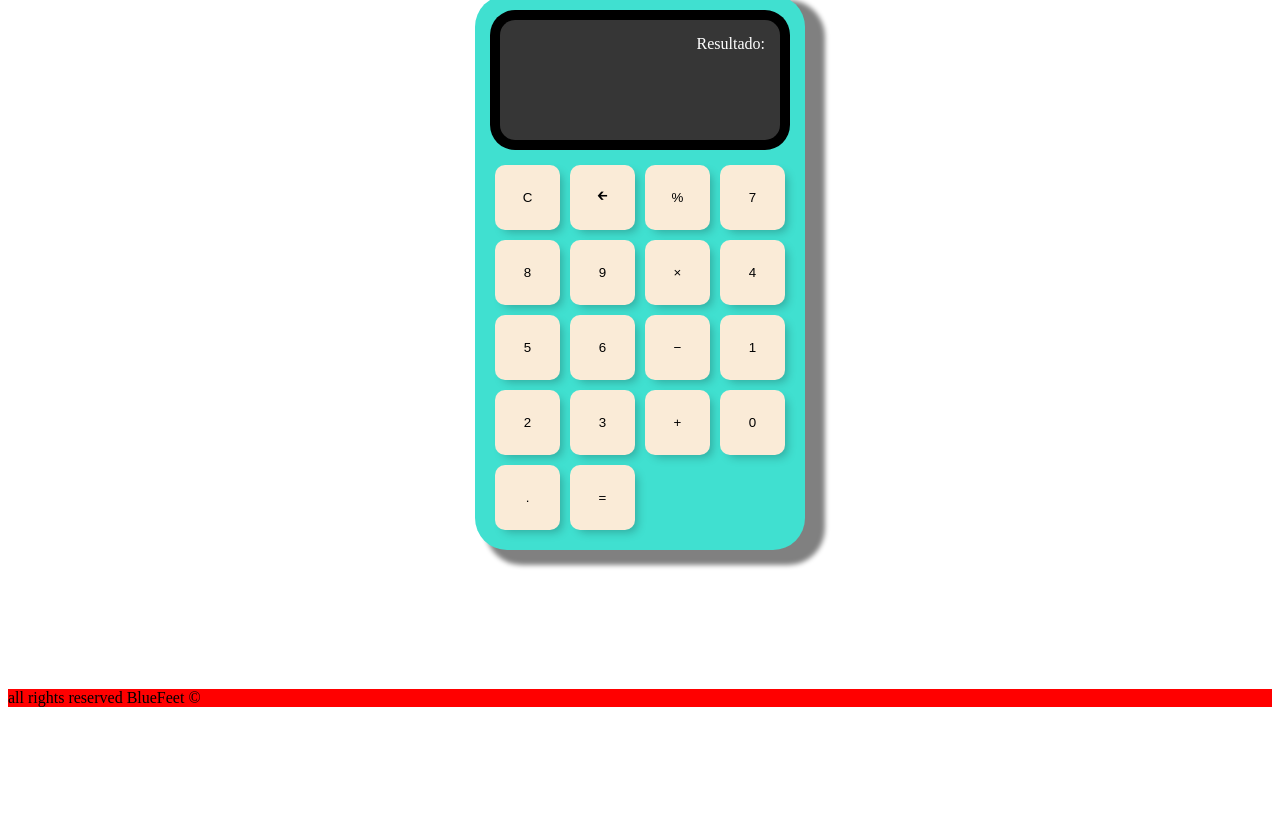
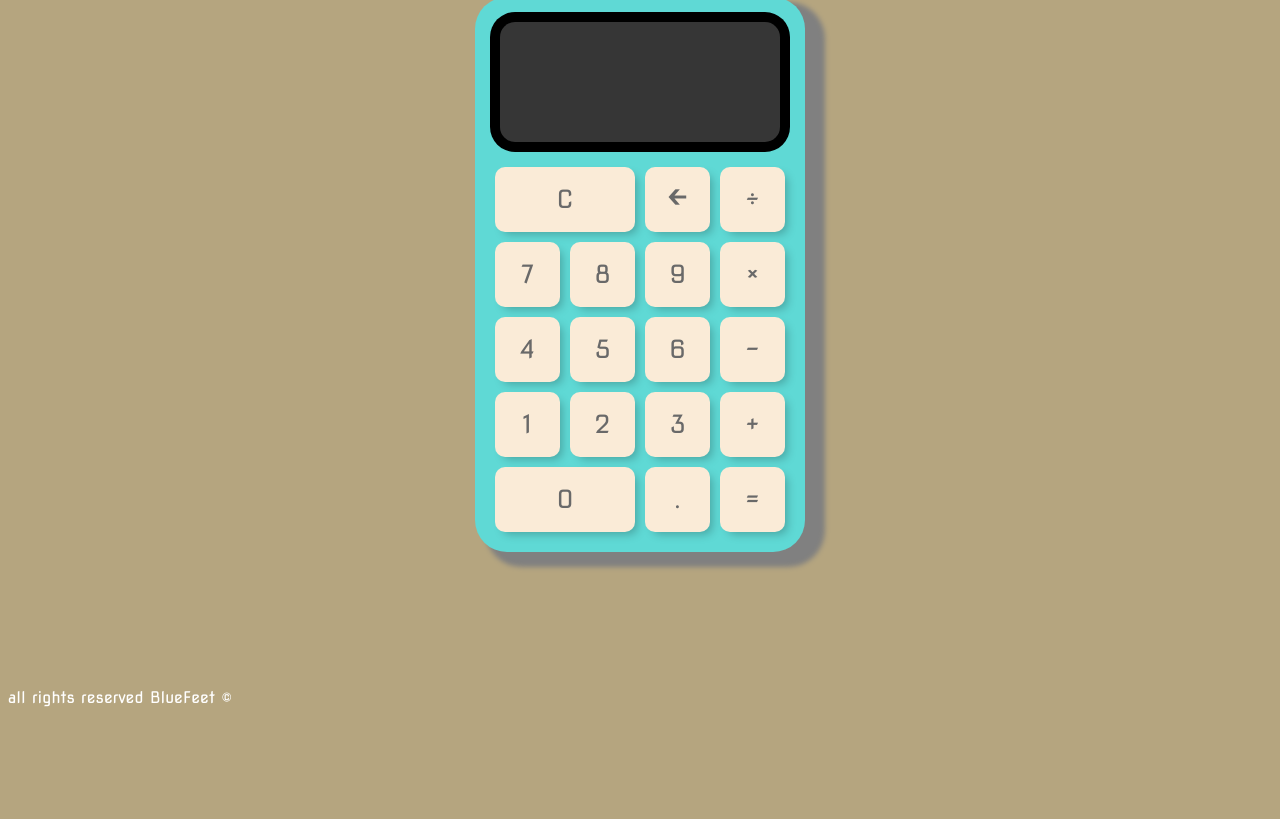
Before and after one commit to B1ueFeet/pw_u1_p5_sc, a plain HTML site: page html/calculator.html in a window 1280 px wide. Shown: the part 93-912 px from the top of the page. Drawn offline with Linux system fonts and the light colour scheme.

Commit message:
TALLER 12

```diff
--- a/css/calculator.css
+++ b/css/calculator.css
@@ -1,3 +1,9 @@
+@import url('https://fonts.googleapis.com/css2?family=Nova+Square&display=swap');
+*{
+    color: white;
+    font-family: 'Nova Square', sans-serif;
+
+}
 .container {
     display: flex;
     justify-content: center;
@@ -10,23 +16,28 @@
     /* grid-template-columns: 75px 75px 75px 75px 75px; */
     grid-template-columns:repeat(4, 75px);
     grid-template-rows: 150px repeat(5, 75px);
-    background: turquoise;
+    background: #5fd9d5;
     padding: 15px;
     border-radius: 32px;
     box-shadow: 15px 10px 5px 5px gray;
 }
 
+
 button{
+    cursor: pointer;
     border-radius: 10px;
     padding: 0;
     border: none;
     margin: 5px;
     background: antiquewhite;
     box-shadow: 5px 5px 10px -3px #00000040;
+    font-size: 25px;
+    color: dimgray;
 }
 
 button:active{
     box-shadow: 0px 0px 10px -5px black;
+    background: gainsboro;
 }
 
 .display{
@@ -38,11 +49,22 @@ button:active{
     color: white;
     border-radius: 15px;
     box-shadow: 0px 0px 0px 10px black;
+    display: grid;
+    font-size: 50px;
+}
+#lbl_prev{
+    font-size: 25px;
+}
+body{
+    background: #b5a57f
 }
 
 footer {
     margin-top: 30%;
     position: sticky;
     bottom: 0;
-    background-color: red;
+    /* background-color: red; */
 }
+.span_2{
+    grid-column: span 2;
+}
--- a/css/estudiante_form.css
+++ /dev/null
@@ -1,75 +0,0 @@
-body{
-    background: #26788E;
-    font-family: 'Gill Sans', 'Gill Sans MT', Calibri, 'Trebuchet MS', sans-serif;
-
-}
-
-.container{
-    display: grid;
-    justify-content: center;
-    align-items: center;
-}
-
-.form{
-    width: 350px;
-    height: 500px;
-    background: #FFBF73;
-    border-radius: 15px;
-    padding: 20px 30px;
-    box-shadow: 0px 0px 20px 10px rgba(0, 0, 0, 0.466);
-}
-
-h2{
-    margin: 15px 0px;
-    padding-bottom: 10px;
-    width: 180px;
-    color: #1A1831;
-    border-bottom:  3PX solid ;
-}
-
-P:before{
-    content: attr(type);
-    display: block;
-    margin: 5px 0px;
-    color: #1A1831;
-    font-size: 20px;
-}
-
-input{
-    width: 100%;
-    height: 20px;
-    border: none;
-    border-bottom: 2px solid #6F1847;
-    background: none;
-
-}
-
-input:focus{
-    border: none;
-    border-bottom: 3px solid #A25E6E;
-    background: #FFE3B3;
-}
-
-input:hover{
-    background: #FFE3B3;
-}
-
-.center{
-    width: 100%;
-    text-align: center;
-}
-
-button{
-    padding: 10px 20px;
-    border: none;
-    border-radius: 15;
-    background-color: #6F1847;
-    color: white;
-}
-
-button:active{
-    background-color: #6F1847;
-}
-button:hover{
-    background: #fe765e;
-}
--- a/html/calculator.html
+++ b/html/calculator.html
@@ -7,6 +7,7 @@
     <title>Calculator</title>
     <link rel="icon" type="image/x-icon" href="../img/calculadora.ico">
     <link rel="stylesheet" href="../css/calculator.css">
+    <script src = "../js/calculator.js"></script>
 </head>
 
 <body>
@@ -17,29 +18,32 @@
         <nav></nav>
         <section>
             <div class="calculator">
-                <div class="display">Resultado:</div>
-                <button>C</button>
-                <button>&#129136;</button>
-                <button>&#37;</button>
-                <button>7</button>
-                <button>8</button>
-                <button>9</button>
-                <button>&#215;</button>
-                <button>4</button>
-                <button>5</button>
-                <button>6</button>
-                <button>&#8722;</button>
-                <button>1</button>
-                <button>2</button>
-                <button>3</button>
-                <button>&#43;</button>
-                <button>0</button>
-                <button>&#46;</button>
-                <button>&#61;</button>
+                <div class="display">
+                    <label for="" id="lbl_prev"></label>
+                    <label for="" id="lbl_res"></label>
+                </div>
+                <button onclick="btn_AC()" class="span_2">C</button>
+                <button onclick="btn_borrar()" >&#129136;</button>
+                <button onclick="btn_div()" >&#247;</button>
+                <button onclick="btn_siete()" >7</button>
+                <button onclick="btn_ocho()" >8</button>
+                <button onclick="btn_nueve()" >9</button>
+                <button onclick="btn_mult()" >&#215;</button>
+                <button onclick="btn_cuatro()" >4</button>
+                <button onclick="btn_cinco()" >5</button>
+                <button onclick="btn_seis()" >6</button>
+                <button onclick="btn_resta()" >&#8722;</button>
+                <button onclick="btn_uno()" >1</button>
+                <button onclick="btn_dos()" >2</button>
+                <button onclick="btn_tres()" >3</button>
+                <button onclick="btn_suma()" >&#43;</button>
+                <button onclick="btn_cero()"  class="span_2">0</button>
+                <button onclick="btn_punto()" >&#46;</button>
+                <button onclick="resultado()" >&#61;</button>
             </div>
         </section>
     </div>
-        <footer>all rights reserved BlueFeet &#169;</footer>
+    <footer>all rights reserved BlueFeet &#169;</footer>
 
 
 
--- /dev/null
+++ b/js/calculator.js
@@ -0,0 +1,24 @@
+const btn_uno = () => document.getElementById("lbl_prev").innerText = document.getElementById("lbl_prev").innerText + " 1 "
+const btn_dos = () => document.getElementById("lbl_prev").innerText = document.getElementById("lbl_prev").innerText + " 2 "
+const btn_tres = () => document.getElementById("lbl_prev").innerText = document.getElementById("lbl_prev").innerText + " 3 "
+const btn_cuatro = () => document.getElementById("lbl_prev").innerText = document.getElementById("lbl_prev").innerText + " 4 "
+const btn_cinco = () => document.getElementById("lbl_prev").innerText = document.getElementById("lbl_prev").innerText + " 5 "
+const btn_seis = () => document.getElementById("lbl_prev").innerText = document.getElementById("lbl_prev").innerText + " 6 "
+const btn_siete = () => document.getElementById("lbl_prev").innerText = document.getElementById("lbl_prev").innerText + " 7 "
+const btn_ocho = () => document.getElementById("lbl_prev").innerText = document.getElementById("lbl_prev").innerText + " 8 "
+const btn_nueve = () => document.getElementById("lbl_prev").innerText = document.getElementById("lbl_prev").innerText + " 9 "
+const btn_cero = () => document.getElementById("lbl_prev").innerText = document.getElementById("lbl_prev").innerText + " 0 "
+const btn_suma = () => document.getElementById("lbl_prev").innerText = document.getElementById("lbl_prev").innerText + " + "
+const btn_resta = () => document.getElementById("lbl_prev").innerText = document.getElementById("lbl_prev").innerText + " - "
+const btn_mult = () => document.getElementById("lbl_prev").innerText = document.getElementById("lbl_prev").innerText + " * "
+const btn_div = () => document.getElementById("lbl_prev").innerText = document.getElementById("lbl_prev").innerText + " / "
+const btn_AC = () => document.getElementById("lbl_prev").innerText = ""
+const btn_borrar = () => document.getElementById("lbl_prev").innerText =  document.getElementById("lbl_prev").innerText.substring (0,document.getElementById("lbl_prev").innerText.length -2)
+const btn_punto = () => document.getElementById("lbl_prev").innerText = document.getElementById("lbl_prev").innerText + " . "
+
+const resultado = () => {
+    console.log(document.getElementById('lbl_prev').innerText)
+    let resultado = eval(document.getElementById('lbl_prev').innerText.replace(/\s+/g, ''))
+    console.log(resultado)
+    document.getElementById('lbl_res').innerText = resultado
+}
```
